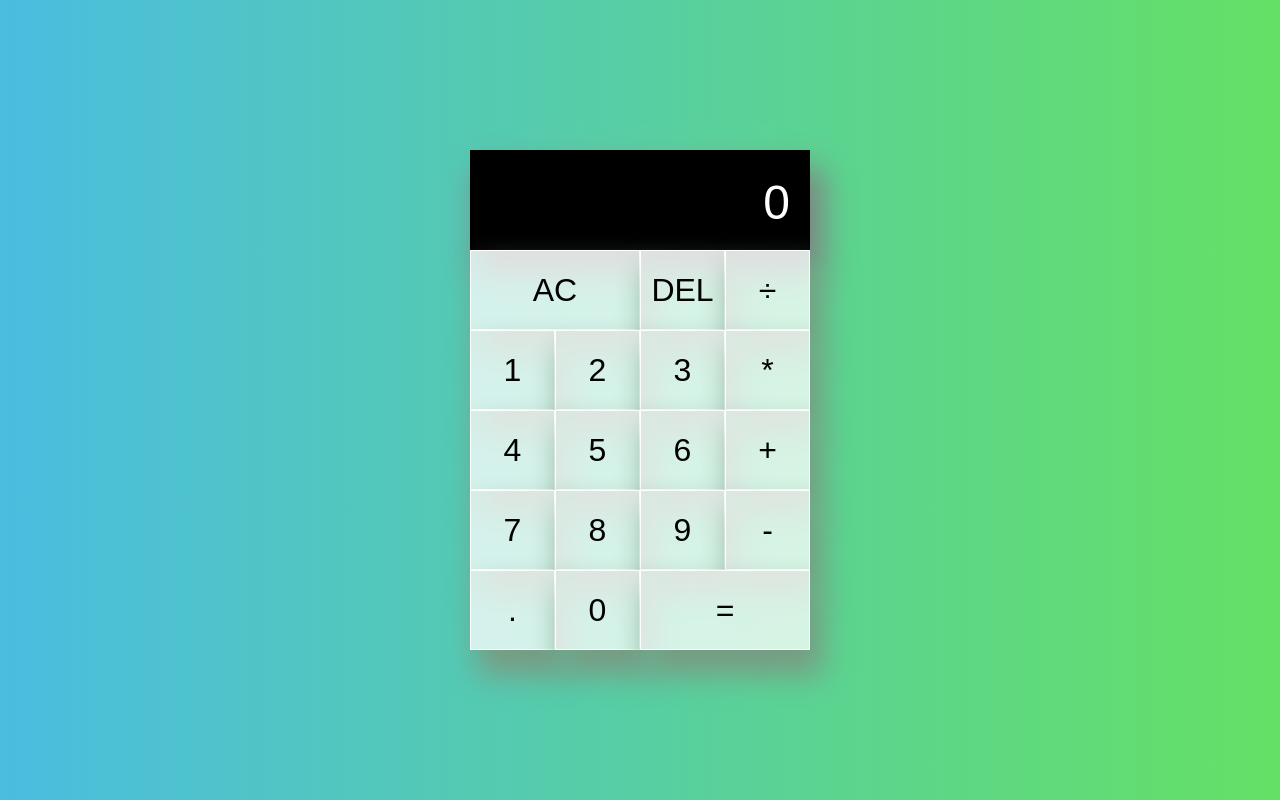
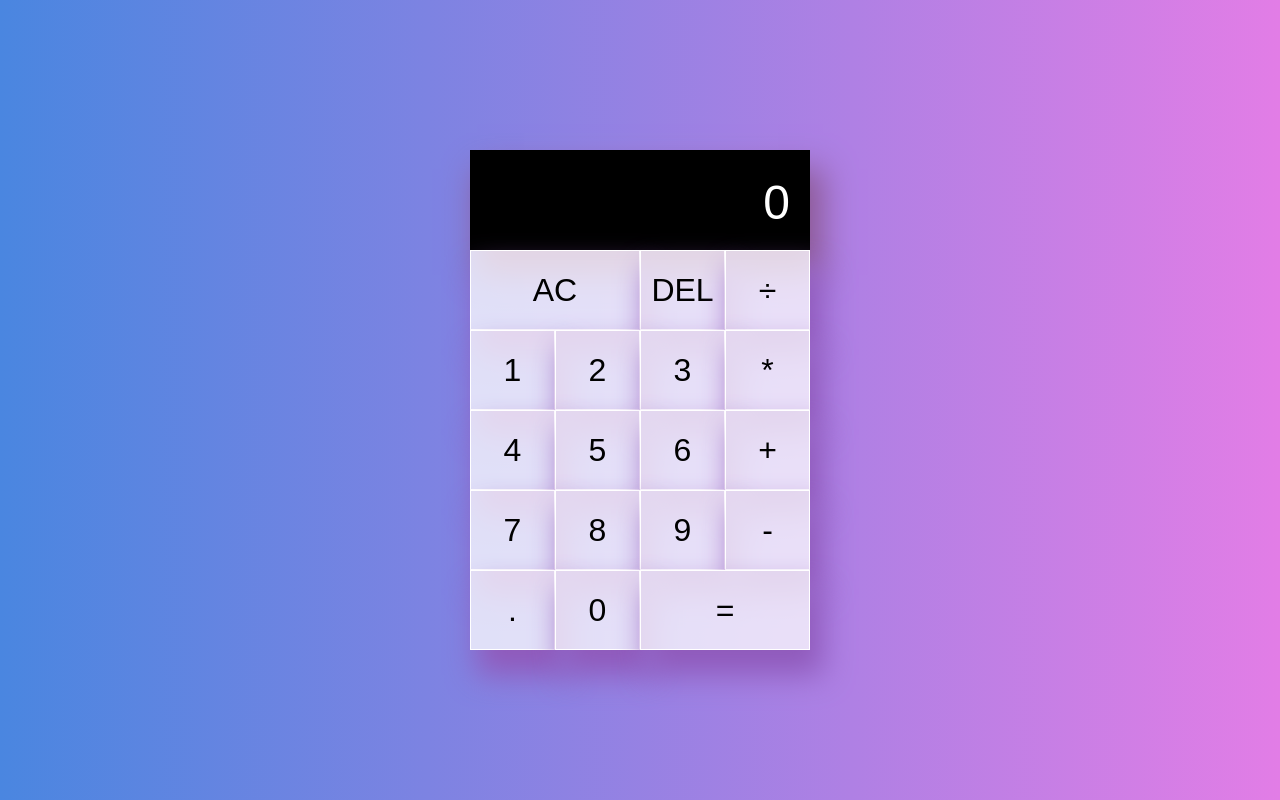
Before and after one commit to ArifKhanEver/Super-Simple-Calculator, a plain HTML site: page index.html in a window 1280 px wide. Drawn offline with Linux system fonts and the light colour scheme.

Commit message:
some styles has been changed

```diff
--- a/style.css
+++ b/style.css
@@ -5,7 +5,7 @@
 body {
     margin: 0;
     padding: 0;
-    background: linear-gradient(to right, rgb(74, 189, 224), rgb(101, 224, 101));
+    background: linear-gradient(to right, rgb(74, 134, 224), rgb(226, 125, 230));
     font-family: Gotham Rounded, sans-serif;
     font-weight: normal;
 }
@@ -25,11 +25,11 @@ body {
     border: 1px solid white;
     outline: none;
     background-color: rgba(255, 255, 255, .75);
-    box-shadow: 10px 22px 30px 3px rgb(120, 155, 131);
+    box-shadow: 10px 22px 30px 3px rgb(144, 90, 187);
 }
 
 .calculator > button:hover {
-    background-color: rgba(255, 255, 255, .9);
+    background-color: rgba(255, 255, 255, 0.9);
     /* box-shadow: 0 0 0 0 white; */
 }
 
@@ -41,7 +41,7 @@ body {
     grid-column: 1 / -1;
     background-color: black;
     color: rgb(255, 255, 255);
-    box-shadow: 10px 22px 30px 3px gray;
+    box-shadow: 10px 22px 30px 3px rgb(141, 89, 148);
     display: flex;
     align-items: flex-end;
     justify-content: flex-end;
```
